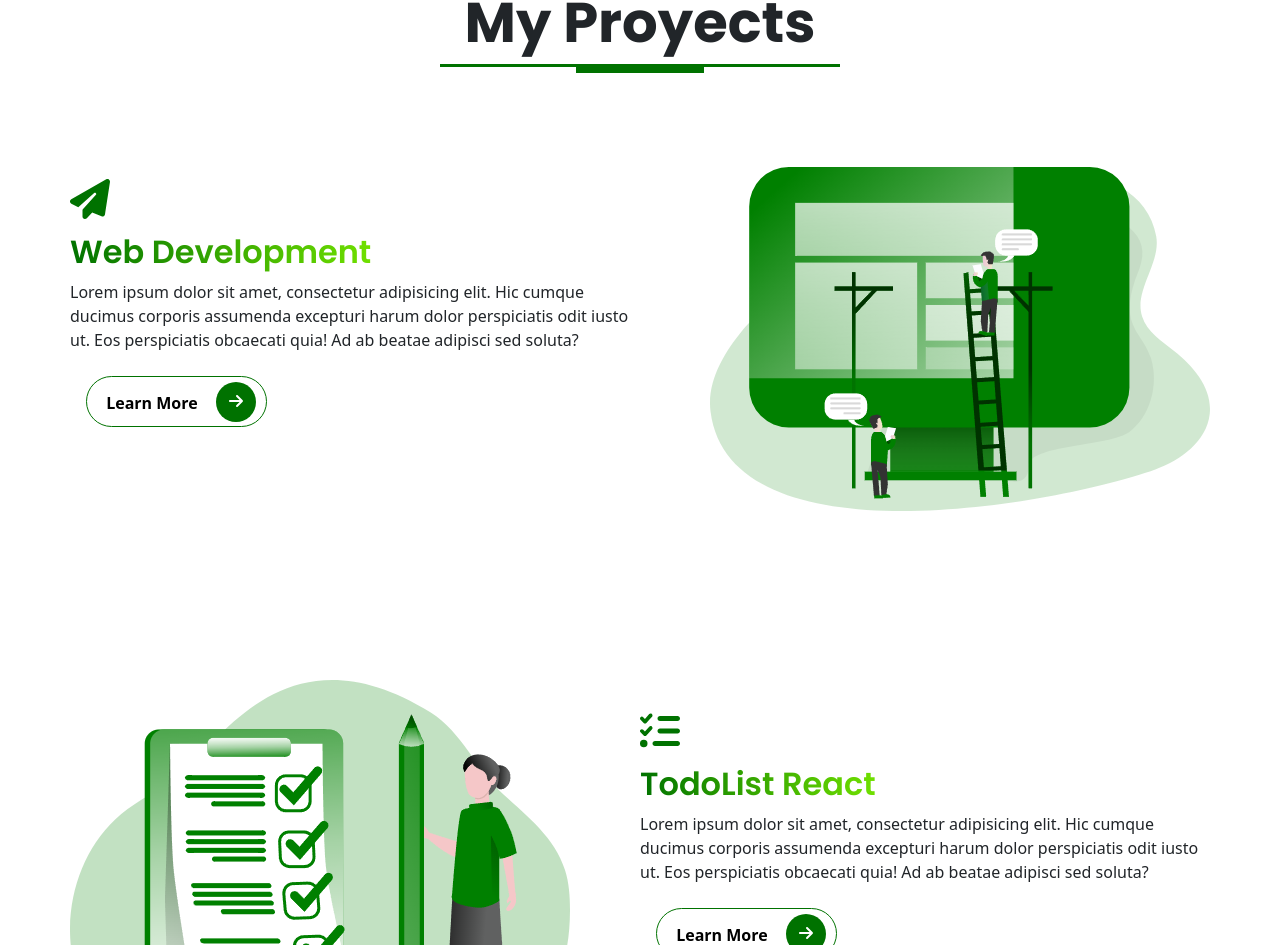
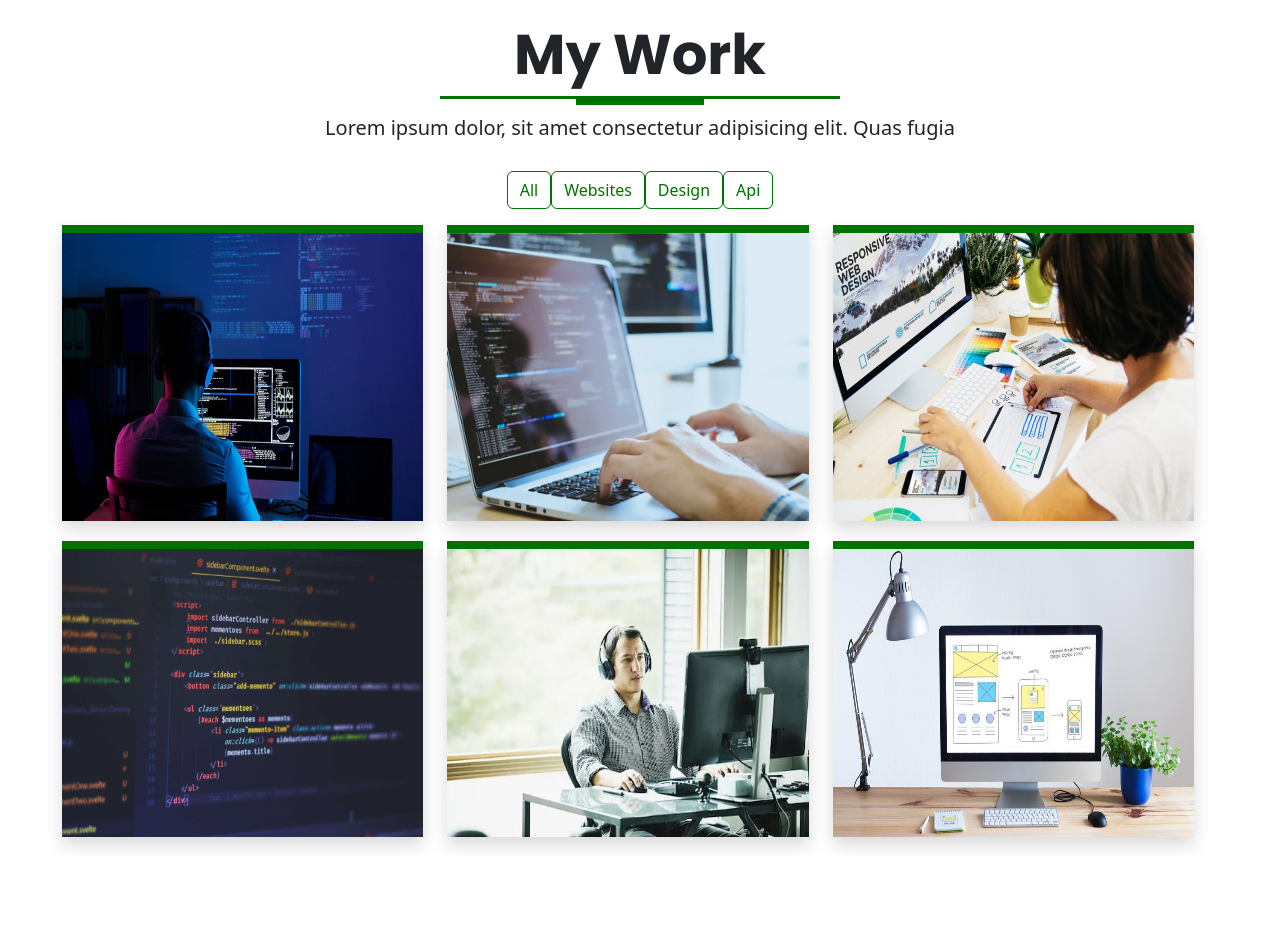
Before and after one commit to jonabenitez/portafolio-2023-, a React (Vite) app: page / in a window 1280 px wide. Shown: the part 1855-2800 px from the top of the page. Built offline with nearby package versions, Linux system fonts and the light colour scheme; a web font is replaced by a local one.

Commit message:
se actualizan liks y sections

```diff
--- a/my-components/MyProyects.jsx
+++ /dev/null
@@ -1,108 +0,0 @@
-//IMPORT
-import { FontAwesomeIcon } from "@fortawesome/react-fontawesome";
-import { faPaperPlane } from "@fortawesome/free-solid-svg-icons";
-import { faListCheck } from "@fortawesome/free-solid-svg-icons";
-import { faTableCellsLarge } from "@fortawesome/free-solid-svg-icons";
-import Button2 from "../my-components/Button2";
-
-import WebDevelopmentImg from "../img/arts/WebDevelopment.png";
-import TodolistImg from "../img/arts/Checklist.png";
-import ColorGameImg from "../img/arts/ColorGame.png";
-
-const TravelIcons = <FontAwesomeIcon icon={faPaperPlane} />;
-const TodoList = <FontAwesomeIcon icon={faListCheck} />;
-const ColorGame = <FontAwesomeIcon icon={faTableCellsLarge} />;
-
-function MyProyects() {
-  return (
-    <section id="services" className="services">
-        <div className="row text-center">
-          <h3 className="display-3 fw-bold">my Proyects</h3>
-          <div className="heading-line"></div>
-        </div>
-
-      {/**section 1- websitex */}
-      <div className="container">
-      <div className="row">
-        <div className="col-lg-6 col-md-6 col-sm-12 col-cs-12 services text-start">
-          <div className="services__content">
-            <div className="icon">{TravelIcons}</div>
-            <h3 className="display-3--title mt-1">web development</h3>
-            <p>
-              Lorem ipsum dolor sit amet, consectetur adipisicing elit. Hic
-              cumque ducimus corporis assumenda excepturi harum dolor
-              perspiciatis odit iusto ut. Eos perspiciatis obcaecati quia! Ad ab
-              beatae adipisci sed soluta?
-            </p>
-            <div className="">
-              <Button2 />
-            </div>
-          </div>
-        </div>
-
-        <div className="col-lg-6 col-md-6 col-sm-12 col-cs-12 services text-end">
-          <div className="services__pic">
-            <img
-              className="img-fluid"
-              src={WebDevelopmentImg}
-              alt="wedeveloper"
-            />
-          </div>
-        </div>
-      </div>
-
-      {/**section 2 */}
-
-      <div className="row">
-        <div className="col-lg-6 col-md-6 col-sm-12 col-cs-12 services text-start">
-          <div className="services__pic">
-            <img className="img-fluid" src={TodolistImg} alt="TODOLIST" />
-          </div>
-        </div>
-
-        <div className="col-lg-6 col-md-6 col-sm-12 col-cs-12 services">
-          <div className="services__content">
-            <div  className="icon">{TodoList}</div>
-            <h3 className="display-3--title mt-1">TodoList React</h3>
-            <p className="">
-              Lorem ipsum dolor sit amet, consectetur adipisicing elit. Hic
-              cumque ducimus corporis assumenda excepturi harum dolor
-              perspiciatis odit iusto ut. Eos perspiciatis obcaecati quia! Ad ab
-              beatae adipisci sed soluta?
-            </p>
-            <div className="">
-              <Button2 />
-            </div>
-          </div>
-        </div>
-      </div>
-
-      {/**section 3 */}
-      <div className="row">
-        <div className="col-lg-6 col-md-6 col-sm-12 col-cs-12 services">
-          <div className="services__content">
-            <div  className="icon">{ColorGame}</div>
-            <h3 className="display-3--title mt-1">Color Game Js</h3>
-            <p>
-              Lorem ipsum dolor sit amet, consectetur adipisicing elit. Hic
-              cumque ducimus corporis assumenda excepturi harum dolor
-              perspiciatis odit iusto ut. Eos perspiciatis obcaecati quia! Ad ab
-              beatae adipisci sed soluta?
-            </p>
-            <div className="">
-              <Button2 />
-            </div>
-          </div>
-        </div>
-
-        <div className="col-lg-6 col-md-6 col-sm-12 col-cs-12 services text-end">
-          <div className="services__pic">
-            <img className="img-fluid" src={ColorGameImg} alt="colorGame" />
-          </div>
-        </div>
-      </div>
-    </div>
-    </section>
-  );
-}
-export default MyProyects;
--- a/my-components/Portafolio.jsx
+++ b/my-components/Portafolio.jsx
@@ -7,7 +7,7 @@ import img6 from "../img/portfolio/img6.jpg";
 
 function Portafolio() {
   return (
-    <section  id="portfolio">
+    <section id="portfolio">
       <div className="container">
         <div className="row  text-center mt-5">
           <h1 className="display-3 fw-bold">My Work</h1>
@@ -35,31 +35,45 @@ function Portafolio() {
           </button>
         </div>
         {/** START PORTFOLIO IMG */}
-        <div className="portafolio row"
-        >
+        <div className="portafolio row">
           <div className="col-lg-4 col-md-6">
             <div className="portfolio-box shadow">
+              <a
+                href="https://italiatravelsinglepage.netlify.app/"
+                target="_blank"
+                rel="noopener noreferrer"
+              >
                 <img className="img-fluid" src={img1} alt="imagen1" />
-
                 <div className="portafolio-info">
                   <div className="caption">
-                  <h3>project category 1</h3>
-                  <p> description project</p>
+                    <h3>Mi primer singlepage</h3>
+                    <p>
+                      Singlepage destinada a buscar nuevos clientes y se
+                      contacten por medio de las redes realizada con react y tailwild
+                    </p>
                   </div>
                 </div>
+              </a>
             </div>
           </div>
 
           <div className="col-lg-4 col-md-6">
             <div className="portfolio-box shadow">
+              <a
+                href="https://todo-list-react-1006.netlify.app/"
+                target="_blank"
+                rel="noopener noreferrer"
+              >
                 <img className="img-fluid" src={img2} alt="imagen2" />
-
                 <div className="portafolio-info">
                   <div className="caption">
-                  <h3>project category 2</h3>
-                  <p> description project</p>
+                    <h3>To do List React</h3>
+                    <p>
+                     lista de tareas realizada con los fundamentos y hooks de react y tailwild.
+                    </p>
                   </div>
                 </div>
+              </a>
             </div>
           </div>
 
@@ -69,8 +83,12 @@ function Portafolio() {
 
               <div className="portafolio-info">
                 <div className="caption">
-                  <h3>project category 3</h3>
-                  <p> description project</p>
+                  <h3>Mi remasterizacion de la primer Website</h3>
+                  <p>
+                    {" "}
+                    Este es el nuevo proyecto de mi primer singlePage, realizado
+                    con React,Js y Tailwild
+                  </p>
                 </div>
               </div>
             </div>
@@ -82,8 +100,12 @@ function Portafolio() {
 
               <div className="portafolio-info">
                 <div className="caption">
-                  <h3>project category 4</h3>
-                  <p> description project</p>
+                  <h3>Tasks List con React</h3>
+                  <p>
+                    {" "}
+                    Proyecyo realizado con react fundamentalmente, utiza hooks y
+                    tailwild como framework de css.
+                  </p>
                 </div>
               </div>
             </div>
--- a/scss/sections/_portfolio.scss
+++ b/scss/sections/_portfolio.scss
@@ -44,6 +44,7 @@
       opacity: 1;
       visibility: visible;
       @include transitionProperty;
+      cursor: pointer;
     }
   }
 }
--- a/scss/sections/_proyects.scss
+++ /dev/null
@@ -1,27 +0,0 @@
-@use "../_custom.scss" as *;
-
-.services {
-  position: relative;
-  padding: 1rem 0;
-  &__content {
-    padding: 1 rem;
-    margin-top: 0;
-
-        @include media-breakpoint-up(lg){
-        margin-top: 5rem;
-        }
-    .icon {
-      font-size: 1.5rem;
-      color: $primary;
-
-      @include media-breakpoint-up(lg){
-        font-size: 2.5rem;
-        }
-    }
-    &__pic{
-        max-width: 100%;
-
-
-    }
-}
-}
--- a/scss/style.scss
+++ b/scss/style.scss
@@ -17,4 +17,3 @@
 @use 'sections/portfolio';
 @use 'sections/getstarted';
 @use 'sections/footer';
-@use 'sections/proyects'
--- a/src/App.jsx
+++ b/src/App.jsx
@@ -3,7 +3,6 @@ import Home from "../my-components/navbar2";
 import Section1 from "../my-components/Intro-section";
 import Tecnologies from "../my-components/Tecnologies";
 import Aboutme from "../my-components/About-me";
-import MyProyects from "../my-components/MyProyects";
 import Testimonials from "../my-components/Testimonials";
 import Faq from "../my-components/Faq";
 import Portafolio from "../my-components/Portafolio";
@@ -18,10 +17,9 @@ function App() {
       <Section1 />
       <Tecnologies />
       <Aboutme />
-      <MyProyects />
+      <Portafolio />
       <Testimonials />
       <Faq />
-      <Portafolio />
       <GetStarted />
       <Footer />
     </>
```
Lines whose indentation alone changed are shown as unchanged.
